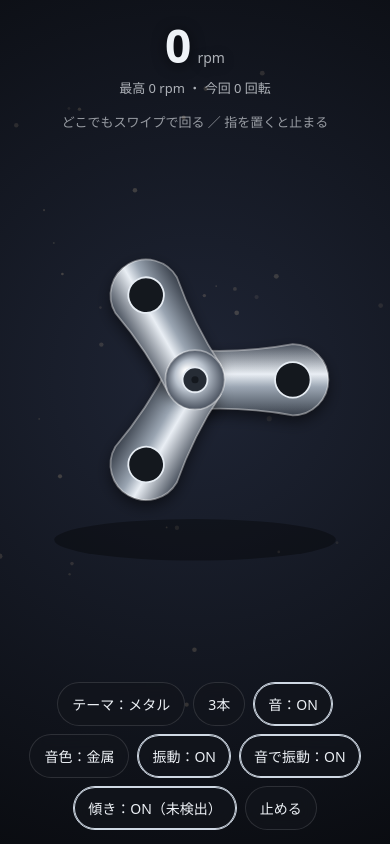
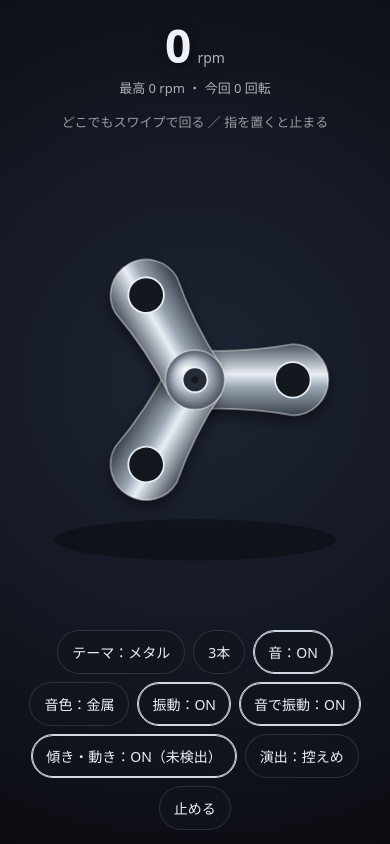
Before and after one commit to kodair918-del/-, a plain HTML site: page index.html in a window 390 px wide. Drawn offline with Linux system fonts and the light colour scheme; animation ran at ten frames a second.

Commit message:
Sound reacts to phone motion history; add effect levels (default: subtle)
Tilt is now relative to the pose when the page opened; shake (acceleration)
triggers bearing rattle and louder whirr; a slow pose average shifts pitch and
filter; cumulative movement since open grows an echo. Effects get three
levels (min / subtle / full), default subtle: sparks, dust, rings, shake, zoom,
flash and finger orb/trail are full-only.

Co-Authored-By: Claude Sonnet 5.5 <noreply@anthropic.com>
Claude-Session: https://claude.ai/code/session_017Wi2QWbXgfE9MVmVUEau3x

```diff
--- a/index.html
+++ b/index.html
@@ -19,6 +19,7 @@ canvas{position:fixed;inset:0;width:100%;height:100%;display:block;touch-action:
 #hint{position:fixed;left:0;right:0;top:calc(env(safe-area-inset-top,0px) + 112px);text-align:center;font-size:13px;opacity:.6;transition:opacity .8s;pointer-events:none}
 #toast{position:fixed;left:0;right:0;top:calc(env(safe-area-inset-top,0px) + 118px);text-align:center;font-size:30px;font-weight:800;letter-spacing:.05em;pointer-events:none;opacity:0;text-shadow:0 0 18px var(--accent),0 2px 10px rgba(0,0,0,.6)}
 #toast.show{animation:pop 1.4s ease-out}
+#toast.lite{font-size:18px;font-weight:600;letter-spacing:.08em;text-shadow:0 1px 8px rgba(0,0,0,.6);opacity:.75}
 @keyframes pop{0%{opacity:0;transform:scale(.6)}14%{opacity:1;transform:scale(1.18)}28%{transform:scale(1)}78%{opacity:1}100%{opacity:0;transform:translateY(-16px)}}
 #bar{position:fixed;left:0;right:0;bottom:calc(env(safe-area-inset-bottom,0px) + 14px);display:flex;flex-wrap:wrap;justify-content:center;gap:8px;padding:0 12px}
 #bar button{font:inherit;font-size:14px;color:var(--fg);background:var(--panel);border:1px solid rgba(255,255,255,.12);border-radius:999px;padding:0 14px;min-height:44px;backdrop-filter:blur(8px);-webkit-backdrop-filter:blur(8px);cursor:pointer;transition:transform .08s}
@@ -40,6 +41,7 @@ canvas{position:fixed;inset:0;width:100%;height:100%;display:block;touch-action:
   <button id="bVib"></button>
   <button id="bBass"></button>
   <button id="bTilt"></button>
+  <button id="bFx"></button>
   <button id="bStop">止める</button>
 </div>
 <script>
@@ -55,7 +57,7 @@ const THEME_NAME = { metal: 'メタル', neon: 'ネオン', rainbow: 'レイン
 const TIMBRES = ['metal', 'wood', 'plastic'];
 const TIMBRE_NAME = { metal: '金属', wood: '木', plastic: 'プラ' };
 const KEY = 'fidget-spinner-v1';
-const DEF = { theme: 'metal', timbre: 'metal', arms: 3, sound: true, vib: true, bass: true, tilt: true, best: 0 };
+const DEF = { theme: 'metal', timbre: 'metal', arms: 3, sound: true, vib: true, bass: true, tilt: true, fx: 1, best: 0 };
 
 function loadSettings() {
   try { return Object.assign({}, DEF, JSON.parse(localStorage.getItem(KEY) || '{}')); }
@@ -65,6 +67,9 @@ function saveSettings() {
   try { localStorage.setItem(KEY, JSON.stringify(settings)); } catch (e) { /* 保存できなくても動く */ }
 }
 const settings = loadSettings();
+if (![0, 1, 2].includes(settings.fx)) settings.fx = 1;          // 演出：0=最小 1=控えめ 2=フル
+const FXM = [0, 0.45, 1];                                        // 演出の強さ（光のにじみ・尾）
+const FX_NAME = ['最小', '控えめ', 'フル'];
 const canVib = 'vibrate' in navigator;
 
 const hsl = (h, s, l) => `hsl(${((h % 360) + 360) % 360},${s}%,${l}%)`;
@@ -119,7 +124,7 @@ const TIMBRE = {
 const S = {
   theta: 0, prevTheta: 0, omega: 0, gripV: 0,
   turns: 0, tickIdx: null, lastRpm: -1,
-  hue: 200, dragging: false, particles: [], rings: [], trail: [], ripples: [], tx: 0, ty: 0, tx0: 0, ty0: 0, tiltReq: false, tiltSeen: false, L: 0, frameDt: 1 / 60, shake: 0, flash: 0, milestone: 0, recordShown: false
+  hue: 200, dragging: false, particles: [], rings: [], trail: [], ripples: [], tx: 0, ty: 0, tx0: 0, ty0: 0, b0: null, g0: 0, txSlow: 0, tySlow: 0, acc: 0, acc0: 0, shakeE: 0, moveTotal: 0, gx: 0, gy: 0, gz: 0, motionSeen: false, lastRattle: 0, tiltReq: false, tiltSeen: false, L: 0, frameDt: 1 / 60, shake: 0, flash: 0, milestone: 0, recordShown: false
 };
 let drag = null;             // 指の操作中の情報
 let dirty = false, lastSave = 0;
@@ -138,6 +143,7 @@ const bTimbre = document.getElementById('bTimbre');
 const bVib = document.getElementById('bVib');
 const bBass = document.getElementById('bBass');
 const bTilt = document.getElementById('bTilt');
+const bFx = document.getElementById('bFx');
 const bStop = document.getElementById('bStop');
 
 let W = 0, H = 0, dpr = 1, cx = 0, cy = 0, R = 100;
@@ -156,7 +162,7 @@ resize();
 let ac = null, master = null, noiseBuf = null;
 let whirrGain, whirrFilter, humOsc, humGain;
 let bassMaster, bassAmp, lfo, lfoGain, shaper, lastThump = 0;
-let whine, whineGain, tone, pan;
+let whine, whineGain, tone, pan, echoSend, echo, echoFb;
 
 function initAudio() {
   if (ac) { if (ac.state === 'suspended') ac.resume(); return; }
@@ -168,8 +174,17 @@ function initAudio() {
     // 傾きで変わる「こもり具合」と左右の定位
     tone = ac.createBiquadFilter(); tone.type = 'lowpass'; tone.frequency.value = 12000; tone.Q.value = 0.7;
     pan = ac.createStereoPanner ? ac.createStereoPanner() : null;
+    const out = pan || ac.destination;
     master.connect(tone);
-    if (pan) { tone.connect(pan); pan.connect(ac.destination); } else tone.connect(ac.destination);
+    tone.connect(out);
+    if (pan) pan.connect(ac.destination);
+    // 動かした量に応じて広がる残響（エコー）。最初は小さく、動かすほど空間が広がる
+    echoSend = ac.createGain(); echoSend.gain.value = 0.04;
+    echo = ac.createDelay(1.0); echo.delayTime.value = 0.12;
+    echoFb = ac.createGain(); echoFb.gain.value = 0.32;
+    const echoLP = ac.createBiquadFilter(); echoLP.type = 'lowpass'; echoLP.frequency.value = 2800;
+    tone.connect(echoSend); echoSend.connect(echo); echo.connect(echoLP);
+    echoLP.connect(echoFb); echoFb.connect(echo); echoLP.connect(out);
 
     // ノイズ素材（1秒のホワイトノイズ）
     noiseBuf = ac.createBuffer(1, ac.sampleRate, ac.sampleRate);
@@ -218,7 +233,7 @@ function click(vol) {
   if (!ac || !settings.sound || vol <= 0.01) return;
   const T = TIMBRE[settings.timbre] || TIMBRE.metal;
   const t = ac.currentTime;
-  const pf = 1 + S.ty * 0.2;                 // 手前に傾けると高く、奥に傾けると低く
+  const pf = 1 + S.ty * 0.2 + S.tySlow * 0.1;   // 今の傾きと、しばらくの傾きの平均で音程が変わる
 
   const o = ac.createOscillator();
   o.type = T.osc;
@@ -235,6 +250,17 @@ function click(vol) {
   ng.gain.setValueAtTime(0.8 * vol, t);
   ng.gain.exponentialRampToValueAtTime(0.0001, t + T.nd);
   n.connect(f).connect(ng).connect(master); n.start(t, Math.random() * 0.5); n.stop(t + T.nd + 0.02);
+}
+
+// スマホを振った時の「カラカラ」（ベアリングの玉が転がる音）
+function rattle(vol) {
+  if (!ac || !settings.sound) return;
+  const t = ac.currentTime;
+  const n = ac.createBufferSource(); n.buffer = noiseBuf;
+  const f = ac.createBiquadFilter(); f.type = 'bandpass'; f.frequency.value = 2200 + Math.random() * 2600; f.Q.value = 5;
+  const g = ac.createGain();
+  g.gain.setValueAtTime(0.5 * vol, t); g.gain.exponentialRampToValueAtTime(0.0001, t + 0.03);
+  n.connect(f).connect(g).connect(master); n.start(t, Math.random() * 0.5); n.stop(t + 0.04);
 }
 
 // はじいた瞬間の「ヒュッ」（ノイズの帯域が上に抜けていく）
@@ -291,16 +317,21 @@ function audioUpdate() {
   lfoGain.gain.setTargetAtTime(depth * 0.5, t, 0.08);
   lfo.frequency.setTargetAtTime(Math.min(45, Math.max(4, a * settings.arms / TAU)), t, 0.05);
   master.gain.setTargetAtTime(settings.sound ? 0.9 : 0, t, 0.05);
-  whirrGain.gain.setTargetAtTime(0.2 * Math.min(1, a / 120), t, 0.08);
+  whirrGain.gain.setTargetAtTime(0.2 * Math.min(1, a / 120) * (1 + 0.5 * Math.min(1, S.shakeE / 8)), t, 0.08);
   const tiltPitch = 1 + S.ty * 0.25;
   whirrFilter.frequency.setTargetAtTime((280 + 330 * S.L) * tiltPitch, t, 0.06);      // 速さに対して対数で上がる
   const pass = Math.max(25, a * settings.arms / TAU);
   humOsc.frequency.setTargetAtTime(3000 * Math.tanh(pass / 3000), t, 0.03);           // 頭打ちにならず滑らかに上がる
-  humOsc.detune.setTargetAtTime(S.ty * 180, t, 0.1);
+  humOsc.detune.setTargetAtTime(S.ty * 180 + S.tySlow * 120, t, 0.1);
   whine.frequency.setTargetAtTime(Math.min(6500, 220 * Math.pow(2, S.L * 0.55)) * (1 + S.ty * 0.12), t, 0.05);
   whineGain.gain.setTargetAtTime(settings.sound ? 0.022 * Math.min(1, a / 80) : 0, t, 0.1);
   if (pan) pan.pan.setTargetAtTime(S.tx * 0.85, t, 0.08);                              // 傾けた側から聞こえる
-  tone.frequency.setTargetAtTime(Math.min(20000, 9000 * Math.pow(2, S.ty * 1.2)), t, 0.1);
+  tone.frequency.setTargetAtTime(Math.min(20000, 9000 * Math.pow(2, S.ty * 1.2 + S.tySlow * 0.8)), t, 0.1);
+  // 開いてからの動きの合計が増えるほど、残響が広がる
+  const mem = 1 - Math.exp(-S.moveTotal / 25);
+  echoSend.gain.setTargetAtTime(0.04 + 0.30 * mem, t, 0.3);
+  echoFb.gain.setTargetAtTime(0.32 + 0.22 * mem, t, 0.3);
+  echo.delayTime.setTargetAtTime(Math.max(0.03, 0.11 + 0.07 * S.txSlow + 0.04 * mem), t, 0.5);
   humGain.gain.setTargetAtTime(0.035 * Math.min(1, a / 50), t, 0.08);
 }
 
@@ -366,21 +397,39 @@ function onTilt(e) {
   if (e.beta == null || e.gamma == null) return;
   S.tiltSeen = true;
   if (!settings.tilt) return;
-  S.tx0 = Math.max(-1, Math.min(1, e.gamma / 45));          // 左右
-  S.ty0 = Math.max(-1, Math.min(1, (e.beta - 50) / 45));    // 手前・奥（持つ角度50°を中立）
+  if (S.b0 === null) { S.b0 = e.beta; S.g0 = e.gamma; }      // 開いた時の持ち方を基準（ゼロ）にする
+  S.tx0 = Math.max(-1, Math.min(1, (e.gamma - S.g0) / 35));   // 左右
+  S.ty0 = Math.max(-1, Math.min(1, (e.beta - S.b0) / 35));    // 手前・奥
+}
+// 加速度（揺れ）。重力を除いた値が取れない端末は、ゆっくり変わる成分を重力とみなして引く
+function onMotion(e) {
+  let ax, ay, az;
+  const a = e.acceleration;
+  if (a && a.x != null) { ax = a.x; ay = a.y; az = a.z; }
+  else {
+    const g = e.accelerationIncludingGravity;
+    if (!g || g.x == null) return;
+    S.gx = S.gx * 0.9 + g.x * 0.1; S.gy = S.gy * 0.9 + g.y * 0.1; S.gz = S.gz * 0.9 + g.z * 0.1;
+    ax = g.x - S.gx; ay = g.y - S.gy; az = g.z - S.gz;
+  }
+  S.motionSeen = true;
+  if (settings.tilt) S.acc0 = Math.hypot(ax, ay, az);
 }
 function enableTilt() {
   if (S.tiltReq || !settings.tilt) return;
   S.tiltReq = true;
-  const start = () => { window.addEventListener('deviceorientation', onTilt, true); setTimeout(refreshUI, 2500); };
-  try {
-    // iPhoneはユーザー操作の中で許可を求める必要がある
-    if (typeof DeviceOrientationEvent !== 'undefined' && typeof DeviceOrientationEvent.requestPermission === 'function') {
-      DeviceOrientationEvent.requestPermission()
-        .then(r => { if (r === 'granted') start(); else S.tiltReq = false; })
-        .catch(() => { S.tiltReq = false; });
-    } else start();
-  } catch (e) { S.tiltReq = false; }
+  // iPhoneはユーザー操作の中で許可を求める必要がある（傾きと加速度の両方）
+  const ask = (Ctor, onEvent, name) => {
+    try {
+      if (!Ctor) return;
+      if (typeof Ctor.requestPermission === 'function') {
+        Ctor.requestPermission().then(r => { if (r === 'granted') window.addEventListener(name, onEvent, true); }).catch(() => {});
+      } else window.addEventListener(name, onEvent, true);
+    } catch (e) { /* 使えない端末 */ }
+  };
+  ask(window.DeviceOrientationEvent, onTilt, 'deviceorientation');
+  ask(window.DeviceMotionEvent, onMotion, 'devicemotion');
+  setTimeout(refreshUI, 2500);
 }
 
 /* ---------- 指の操作 ---------- */
@@ -560,7 +609,7 @@ function drawSpinner(th, full, target, ox, oy) {
 }
 
 function spawnSparks(a) {
-  if (a < 140 || S.particles.length > 80 || Math.random() > 0.6) return;
+  if (settings.fx < 2 || a < 140 || S.particles.length > 80 || Math.random() > 0.6) return;
   const n = settings.arms;
   const k = Math.floor(Math.random() * n);
   const ang = S.theta + k * (TAU / n);
@@ -601,17 +650,19 @@ function glowColor(alpha) {
 }
 function addRing(strength) { S.rings.push({ r: R * 0.3, life: 0.7, max: 0.7, s: Math.max(0.35, strength) }); }
 function showToast(text) {
+  if (settings.fx < 1) return;
   toastEl.textContent = text;
+  toastEl.classList.toggle('lite', settings.fx < 2);   // 控えめの時は小さく静かに
   toastEl.classList.remove('show'); void toastEl.offsetWidth; toastEl.classList.add('show');
 }
 function flickFx(a) {
   const k = Math.min(1, Math.log2(1 + a / 40) / 6);
-  S.shake = Math.max(S.shake, k); addRing(k);
+  if (settings.fx >= 2) { S.shake = Math.max(S.shake, k); addRing(k); }
   vib(30); thump(1); whoosh(k);
 }
 // 加速している間、指先から火花が飛ぶ
 function spawnFingerSparks() {
-  if (!drag || S.particles.length > 100 || Math.random() > 0.7) return;
+  if (settings.fx < 2 || !drag || S.particles.length > 100 || Math.random() > 0.7) return;
   const mv = Math.hypot(drag.dx, drag.dy);
   if (mv < 1) return;
   const ang = Math.atan2(drag.dy, drag.dx) + (Math.random() - 0.5) * 1.2;
@@ -643,7 +694,7 @@ function drawFinger(a) {
   // 指の軌跡（新しいほど太く明るい）
   const tr = S.trail;
   while (tr.length && now - tr[0].t > 320) tr.shift();
-  for (let i = 1; i < tr.length; i++) {
+  if (settings.fx >= 2) for (let i = 1; i < tr.length; i++) {
     const age = (now - tr[i].t) / 320;
     ctx.strokeStyle = glowColor(0.55 * (1 - age));
     ctx.lineWidth = 3 + 11 * (1 - age);
@@ -651,7 +702,7 @@ function drawFinger(a) {
   }
 
   // 触れている場所の光の玉（回転が速いほど大きく脈打つ）
-  if (drag) {
+  if (drag && settings.fx >= 2) {
     const pulse = 1 + 0.12 * Math.sin(now / 90);
     const r = (34 + Math.min(34, a / 12)) * pulse;
     const g = ctx.createRadialGradient(drag.x, drag.y, 0, drag.x, drag.y, r);
@@ -661,7 +712,7 @@ function drawFinger(a) {
   }
 
   // 波紋
-  for (const r of S.ripples) {
+  if (settings.fx >= 1) for (const r of S.ripples) {
     const t = r.life / r.max;
     ctx.strokeStyle = glowColor(0.7 * t * r.s);
     ctx.lineWidth = 1.5 + 4 * t;
@@ -723,7 +774,7 @@ function drawBlurred(arc, weight) {
 function draw(a) {
   const P = THEME[settings.theme];
   // 背景（回すほど少し明るくなる）
-  const glow = 1 - Math.exp(-S.L / 3.2);
+  const glow = (1 - Math.exp(-S.L / 3.2)) * FXM[settings.fx];
   // 背景の光源は傾けた方向に動き、色味も変わる（右＝暖色、左＝寒色）
   const gcx = cx + S.tx * W * 0.5, gcy = cy + S.ty * H * 0.2;
   const g = ctx.createRadialGradient(gcx, gcy, R * 0.1, gcx, gcy, Math.max(W, H) * 0.75);
@@ -742,25 +793,25 @@ function draw(a) {
   }
 
   // 空気のちり（回転に引っぱられて流れる）
-  for (const d of DUST) {
+  if (settings.fx >= 2) for (const d of DUST) {
     ctx.fillStyle = glowColor(d.al * (0.5 + Math.min(1, a / 200)));
     ctx.beginPath();
     ctx.arc(cx + Math.cos(d.a) * d.k * R * 0.95 + S.tx * d.k * R * 0.18, cy + Math.sin(d.a) * d.k * R * 1.05 + S.ty * d.k * R * 0.12, d.s, 0, TAU);
     ctx.fill();
   }
   // 速いほど強くなる光のにじみ
-  if (a > 30) {
+  if (a > 30 && settings.fx > 0) {
     ctx.save();
     ctx.globalCompositeOperation = 'lighter';
     const gr = ctx.createRadialGradient(cx, cy, R * 0.2, cx, cy, R * 1.6);
-    gr.addColorStop(0, glowColor(0.08 + 0.34 * (1 - Math.exp(-S.L / 3.5)))); gr.addColorStop(1, glowColor(0));
+    gr.addColorStop(0, glowColor((0.08 + 0.34 * (1 - Math.exp(-S.L / 3.5))) * FXM[settings.fx])); gr.addColorStop(1, glowColor(0));
     ctx.fillStyle = gr; ctx.fillRect(0, 0, W, H);
     ctx.restore();
   }
 
   // 画面の揺れとズーム（はじいた瞬間・高速時）
   ctx.save();
-  const zoom = 1 + 0.045 * (1 - Math.exp(-S.L / 4));
+  const zoom = 1 + (settings.fx >= 2 ? 0.045 * (1 - Math.exp(-S.L / 4)) : 0);
   ctx.translate(cx + (Math.random() - 0.5) * 16 * S.shake, cy + (Math.random() - 0.5) * 16 * S.shake);
   ctx.scale(zoom, zoom);
   ctx.translate(-cx, -cy);
@@ -777,7 +828,7 @@ function draw(a) {
   if (blend > 0) drawBlurred(Math.max(arc, 0.12), blend);
 
   // 先端の光の尾（彗星のように伸びる）
-  if (a > 40) {
+  if (a > 40 && settings.fx > 0) {
     const n = settings.arms, step = TAU / n, sgn = Math.sign(S.omega) || 1;
     const len = 0.2 + 1.2 * (1 - Math.exp(-S.L / 3)), al = Math.min(1, a / 120);
     ctx.save();
@@ -788,7 +839,7 @@ function draw(a) {
       for (let j = 0; j < 6; j++) {
         const a0 = sgn > 0 ? ang - len * (j + 1) / 6 : ang + len * j / 6;
         const a1 = sgn > 0 ? ang - len * j / 6 : ang + len * (j + 1) / 6;
-        ctx.strokeStyle = glowColor(0.5 * al * (1 - j / 6));
+        ctx.strokeStyle = glowColor(0.5 * al * FXM[settings.fx] * (1 - j / 6));
         ctx.beginPath(); ctx.arc(cx, cy, R * 0.84, a0, a1); ctx.stroke();
       }
     }
@@ -834,8 +885,18 @@ function frame(now) {
   // 物理は細かい刻みで、実際に経った時間ぶん進める（コマ落ちしても回転が遅れない）
   const simDt = Math.min(0.1, rawDt), steps = Math.max(1, Math.ceil(simDt / 0.008));
   for (let i = 0; i < steps; i++) { if (drag) dragPhysics(simDt / steps, now); else physics(simDt / steps); }
+  const otx = S.tx, oty = S.ty;
   S.tx += (S.tx0 - S.tx) * (1 - Math.exp(-dt * 8));
   S.ty += (S.ty0 - S.ty) * (1 - Math.exp(-dt * 8));
+  // スマホの動きの「今」「しばらくの傾向」「開いてからの合計」
+  const tiltSpeed = (Math.abs(S.tx - otx) + Math.abs(S.ty - oty)) / Math.max(dt, 0.001);
+  S.acc += (S.acc0 - S.acc) * (1 - Math.exp(-dt * 10));
+  S.acc0 *= Math.exp(-dt * 2);
+  S.shakeE = Math.max(S.acc, S.shakeE * Math.exp(-dt * 3));
+  S.moveTotal += S.acc * dt * 0.4 + tiltSpeed * dt * 3;
+  S.txSlow += (S.tx - S.txSlow) * (1 - Math.exp(-dt / 10));
+  S.tySlow += (S.ty - S.tySlow) * (1 - Math.exp(-dt / 10));
+  if (S.shakeE > 2.5 && now - S.lastRattle > 55) { S.lastRattle = now; rattle(Math.min(1, S.shakeE / 12)); }
   S.hue = (S.hue + dt * 25) % 360;
 
   S.turns += Math.abs(S.theta - S.prevTheta) / TAU;
@@ -855,12 +916,14 @@ function frame(now) {
   for (let i = 0; i < MILES.length; i++) {
     if (rpm >= MILES[i] && S.milestone < MILES[i]) {
       S.milestone = MILES[i];
-      showToast(`${MILES[i].toLocaleString('en-US')} RPM!`); addRing(1); thump(1); chime(i); S.flash = 1;
+      showToast(`${MILES[i].toLocaleString('en-US')} RPM!`); thump(1); chime(i);
+      if (settings.fx >= 2) { addRing(1); S.flash = 1; }
     }
   }
   if (rpm > settings.best) {
     if (settings.best >= 300 && !S.recordShown) {
-      S.recordShown = true; showToast('NEW RECORD!'); chime(4); S.flash = 0.6; addRing(1);
+      S.recordShown = true; showToast('NEW RECORD!'); chime(4);
+      if (settings.fx >= 2) { S.flash = 0.6; addRing(1); }
     }
     settings.best = rpm; dirty = true;
   }
@@ -893,7 +956,8 @@ function refreshUI() {
   bVib.setAttribute('aria-pressed', settings.vib && canHaptic);
   bBass.textContent = `音で振動：${settings.bass ? 'ON' : 'OFF'}`;
   bBass.setAttribute('aria-pressed', settings.bass);
-  bTilt.textContent = `傾き：${settings.tilt ? 'ON' : 'OFF'}${settings.tilt && S.tiltReq && !S.tiltSeen ? '（未検出）' : ''}`;
+  bTilt.textContent = `傾き・動き：${settings.tilt ? 'ON' : 'OFF'}${settings.tilt && S.tiltReq && !S.tiltSeen && !S.motionSeen ? '（未検出）' : ''}`;
+  bFx.textContent = `演出：${FX_NAME[settings.fx]}`;
   bTilt.setAttribute('aria-pressed', settings.tilt);
   if (ac && master) master.gain.setTargetAtTime(settings.sound ? 0.9 : 0, ac.currentTime, 0.05);
 }
@@ -909,8 +973,12 @@ bBass.addEventListener('click', () => { initAudio(); settings.bass = !settings.b
 bTilt.addEventListener('click', () => {
   initAudio();
   settings.tilt = !settings.tilt; saveSettings();
-  if (settings.tilt) { S.tiltReq = false; enableTilt(); } else { S.tx0 = 0; S.ty0 = 0; }
+  if (settings.tilt) { S.tiltReq = false; S.b0 = null; enableTilt(); } else { S.tx0 = 0; S.ty0 = 0; }
   refreshUI();
+});
+bFx.addEventListener('click', () => {
+  settings.fx = settings.fx === 1 ? 2 : settings.fx === 2 ? 0 : 1;   // 控えめ → フル → 最小 → 控えめ
+  saveSettings(); refreshUI();
 });
 bStop.addEventListener('click', () => { initAudio(); S.omega = 0; });
 
```
